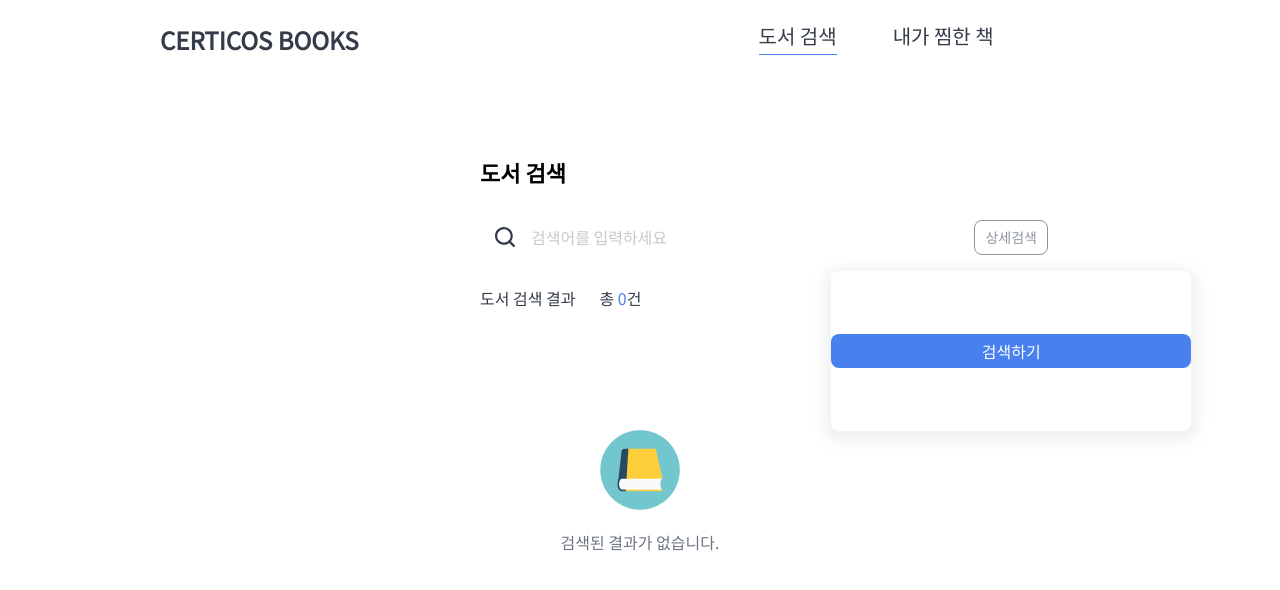
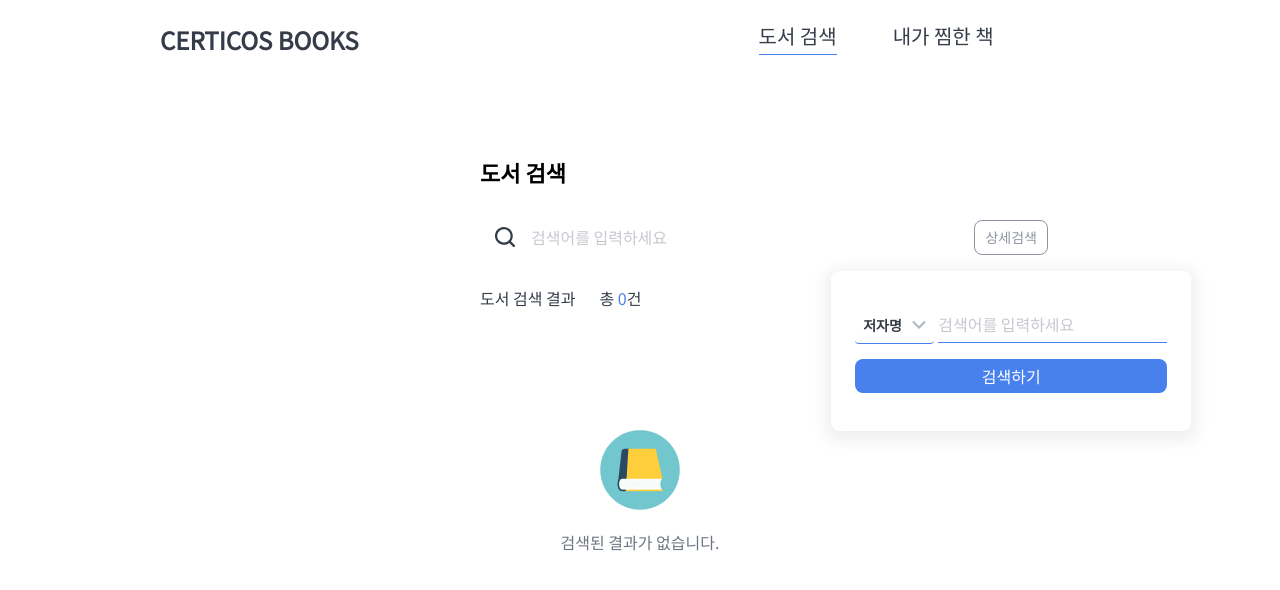
Before and after one commit to kigpand/cdri-books-kimjihun, a React (Vite) app: page / in a window 1280 px wide. Shown: the top 590 px of the page. Built offline with nearby package versions, Linux system fonts and the light colour scheme.

Commit message:
feat: 상세검색 UI 완성

```diff
--- a/src/components/search/DetailSearchForm.tsx
+++ b/src/components/search/DetailSearchForm.tsx
@@ -1,6 +1,12 @@
 import { useState } from "react";
 import type { DETAIL_SEARCH_TRAGET } from "../../api/book";
 import Button from "../common/Button";
+import SelectBox from "../common/Selectbox";
+
+const options: { label: string; value: string }[] = [
+  { label: "저자명", value: "person" },
+  { label: "출판사", value: "publisher" },
+];
 
 type Props = {
   handleChangeSearchTarget: (
@@ -10,21 +16,41 @@ type Props = {
 };
 
 export default function DetailSearchForm({ handleChangeSearchTarget }: Props) {
-  const [selectValue, setSelectValue] =
-    useState<DETAIL_SEARCH_TRAGET>("person");
+  const [selectValue, setSelectValue] = useState<{
+    label: string;
+    value: string;
+  }>(options[0]);
   const [keyword, setKeyword] = useState<string>("");
 
   function handleSearchButton() {
     if (keyword === "") return;
-    handleChangeSearchTarget(selectValue, keyword);
+    handleChangeSearchTarget(
+      selectValue.value as DETAIL_SEARCH_TRAGET,
+      keyword
+    );
+    setKeyword("");
   }
 
   return (
     <div
       role="dialog"
-      className="absolute bg-white top-[51px] w-[360px] h-40 shadow-modal rounded-[8px] z-[1px] flex items-center justify-center"
+      className="absolute bg-white top-[51px] w-[360px] px-6 py-9 h-40 shadow-modal rounded-[8px] z-[1px]"
     >
-      <div></div>
+      <div className="w-full flex gap-1 mb-4">
+        <SelectBox
+          className="w-[100px] h-9"
+          values={options}
+          currentItem={selectValue}
+          handleChangeSelect={setSelectValue}
+        />
+        <input
+          type="text"
+          className="grow h-9 border-b border-palette-primary outline-none text-caption text-[#8d94a0]"
+          value={keyword}
+          placeholder="검색어를 입력하세요"
+          onChange={(e) => setKeyword(e.target.value)}
+        />
+      </div>
       <Button className="w-full py-[5px]" onClick={handleSearchButton}>
         검색하기
       </Button>
--- a/tailwind.config.js
+++ b/tailwind.config.js
@@ -32,6 +32,7 @@ module.exports = {
       },
       boxShadow: {
         modal: "0px 4px 14px 6px rgba(151, 151, 151, 0.15)",
+        selectItembox: "0px 0px 4px 0px rgba(0, 0, 0, 0.25)",
       },
     },
   },
```
